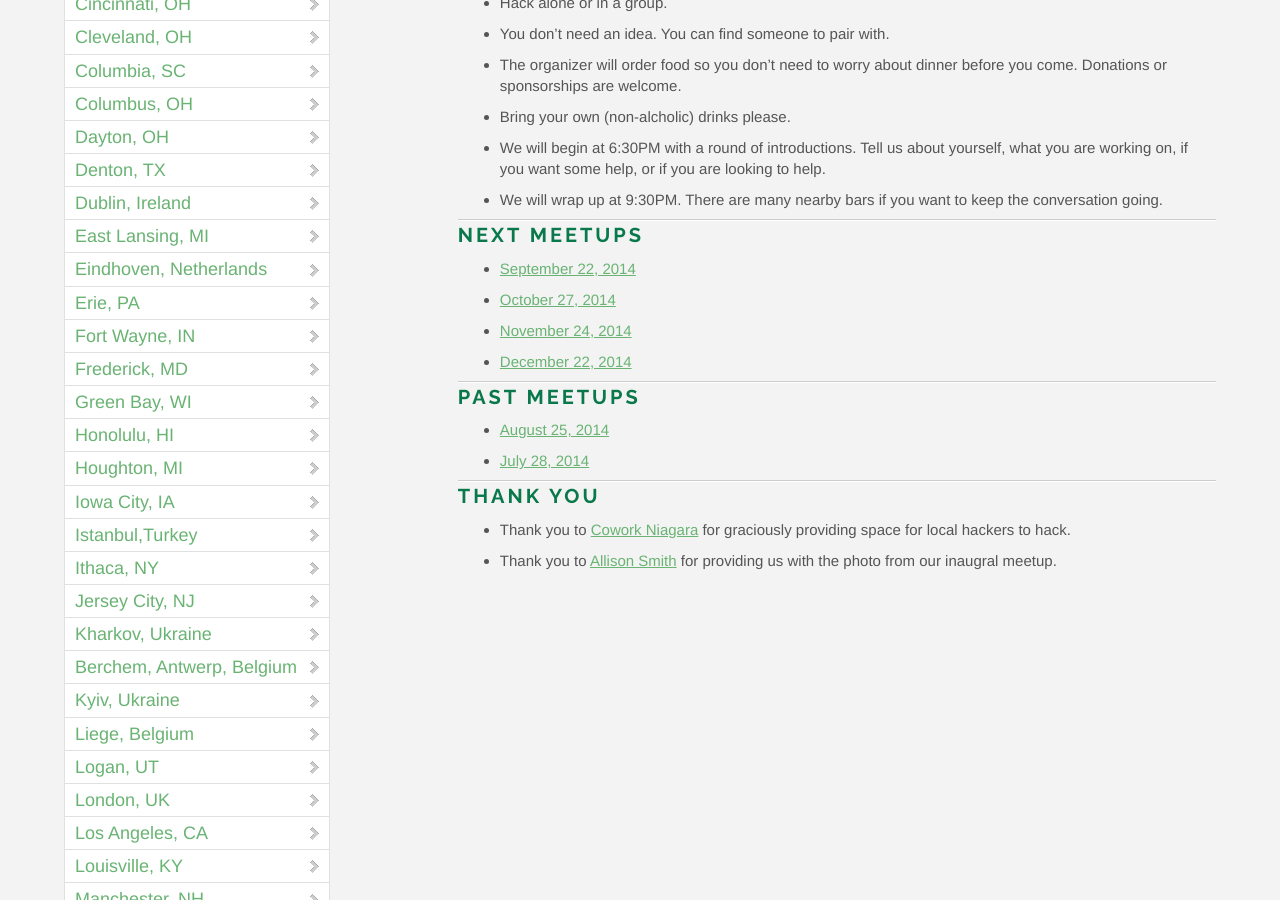
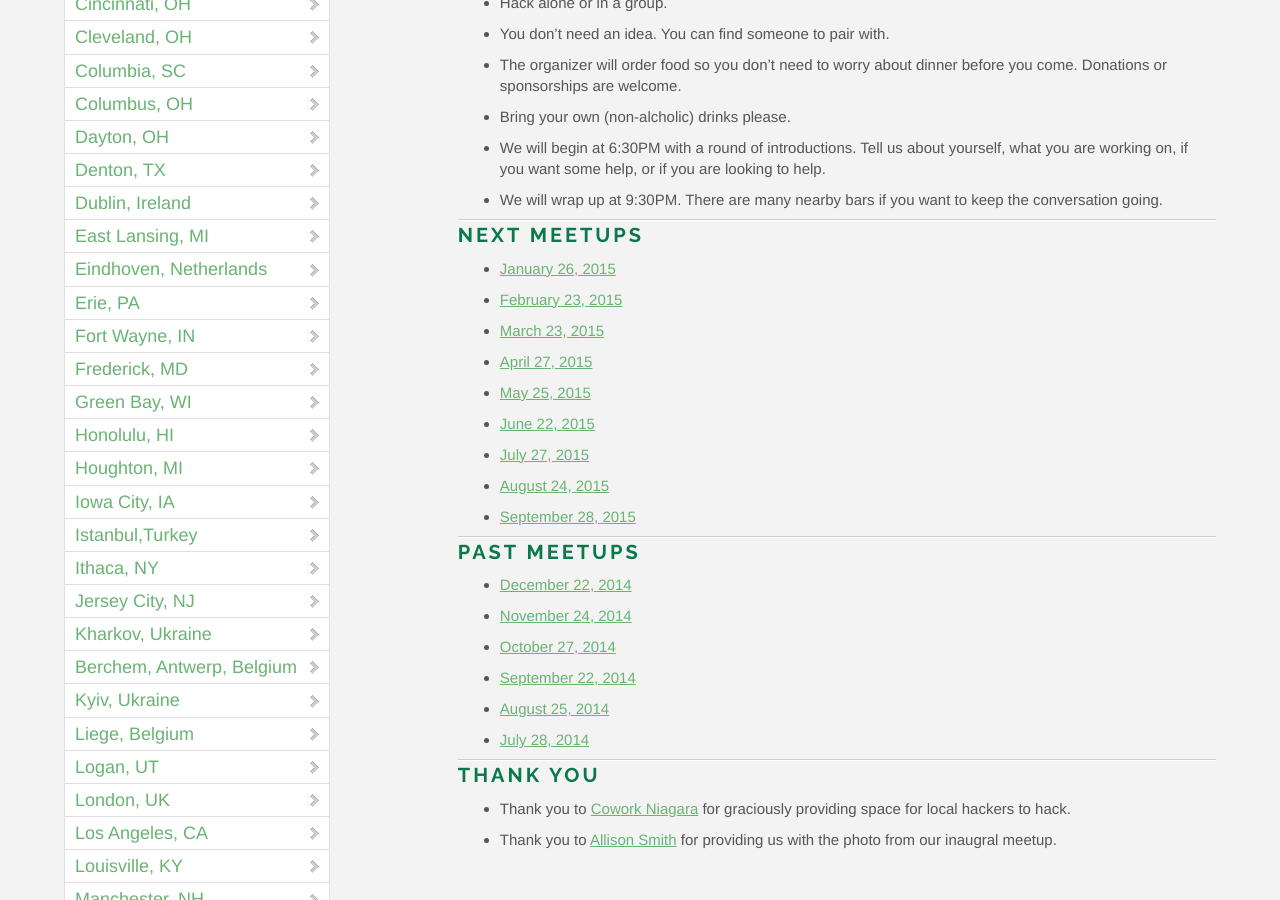
Before and after one commit to OpenHack/openhack.github.com, a Jekyll site: the page built from st_catharines/index.markdown, in a window 1280 px wide and 900 px high, scrolled down 858 px. Built offline with Jekyll 4.4.1, drawn with Linux system fonts in a browser that asks for light colours; nearby versions of some CDN libraries; comment, search, counter and statistics services are not loaded.

Commit message:
Update event dates through September 2015

```diff
--- a/st_catharines/index.markdown
+++ b/st_catharines/index.markdown
@@ -26,13 +26,22 @@ Here's what you should know:
 
 ### Next meetups
 
-* [September 22, 2014](http://openhackstc.eventbrite.com)
-* [October 27, 2014](http://openhackstc.eventbrite.com)
-* [November 24, 2014](http://openhackstc.eventbrite.com)
-* [December 22, 2014](http://openhackstc.eventbrite.com)
+* [January 26, 2015](http://openhackstc.eventbrite.com)
+* [February 23, 2015](http://openhackstc.eventbrite.com)
+* [March 23, 2015](http://openhackstc.eventbrite.com)
+* [April 27, 2015](http://openhackstc.eventbrite.com)
+* [May 25, 2015](http://openhackstc.eventbrite.com)
+* [June 22, 2015](http://openhackstc.eventbrite.com)
+* [July 27, 2015](http://openhackstc.eventbrite.com)
+* [August 24, 2015](http://openhackstc.eventbrite.com)
+* [September 28, 2015](http://openhackstc.eventbrite.com)
 
 ### Past meetups
 
+* [December 22, 2014](http://openhackstc.eventbrite.com)
+* [November 24, 2014](http://openhackstc.eventbrite.com)
+* [October 27, 2014](http://openhackstc.eventbrite.com)
+* [September 22, 2014](http://openhackstc.eventbrite.com)
 * [August 25, 2014](http://openhackstc.eventbrite.com)
 * [July 28, 2014](http://openhackstc.eventbrite.com)
 
```
